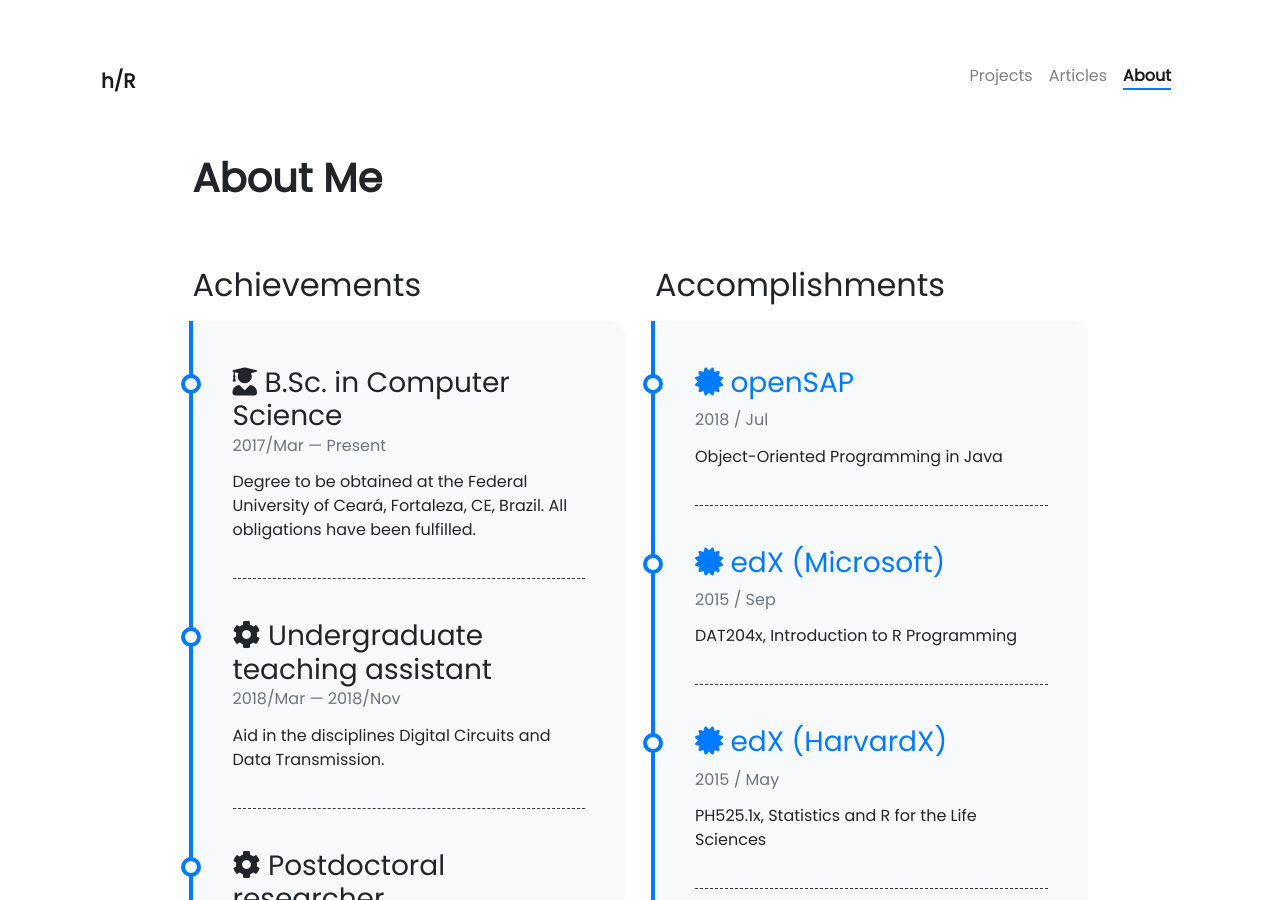
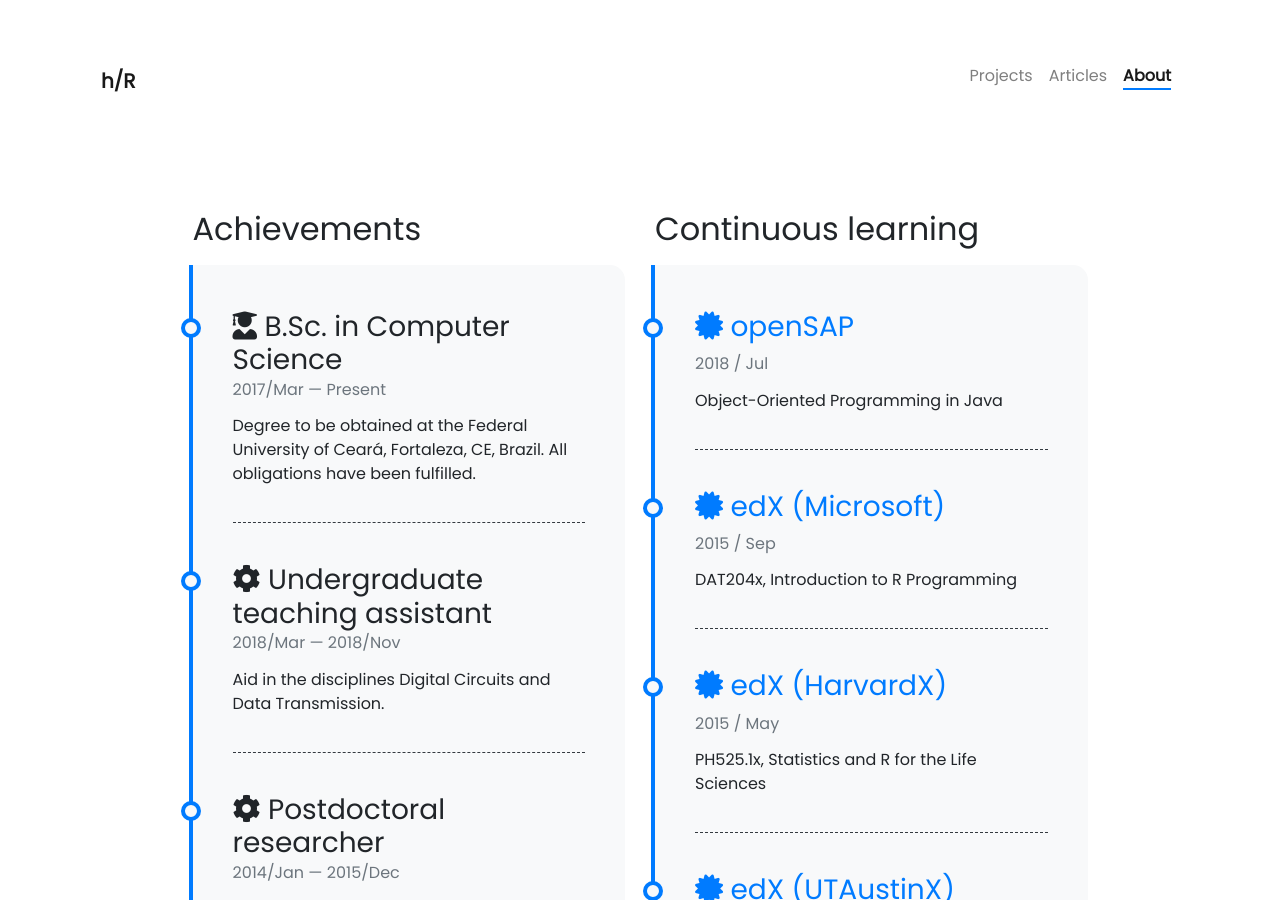
Before and after one commit to helioRocha/heliorocha.github.io, a Jekyll site: the page built from pages/about.md, in a window 1280 px wide and 900 px high. Built offline with Jekyll 4.4.1, drawn with Linux system fonts in a browser that asks for light colours; nearby versions of some CDN libraries.

Commit message:
Update about.md

```diff
--- a/pages/about.md
+++ b/pages/about.md
@@ -5,7 +5,7 @@ permalink: /about/
 weight: 3
 ---
 
-# **About Me**
+[//]: # **About Me**
 
 [//]: # ( Hi I am **{{ site.author.name }}** :wave:,<br>)
 
@@ -16,5 +16,5 @@ weight: 3
 
 <div class="row">
 {% include about/timeline.html title="Achievements"%}
-{% include about/timeline2.html title="Accomplishments" source=site.data.other-timeline %}
+{% include about/timeline2.html title="Continuous learning" source=site.data.other-timeline %}
 </div>
```
